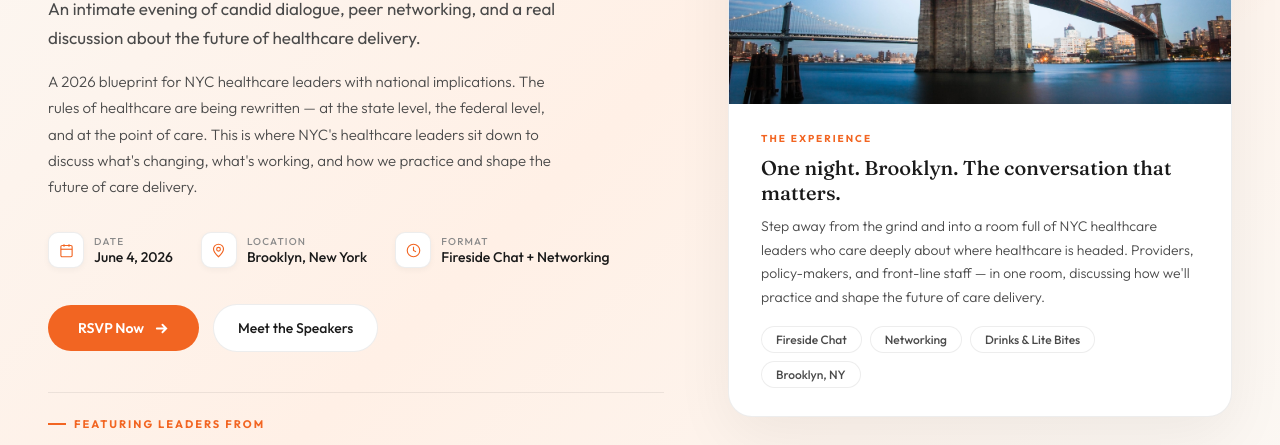
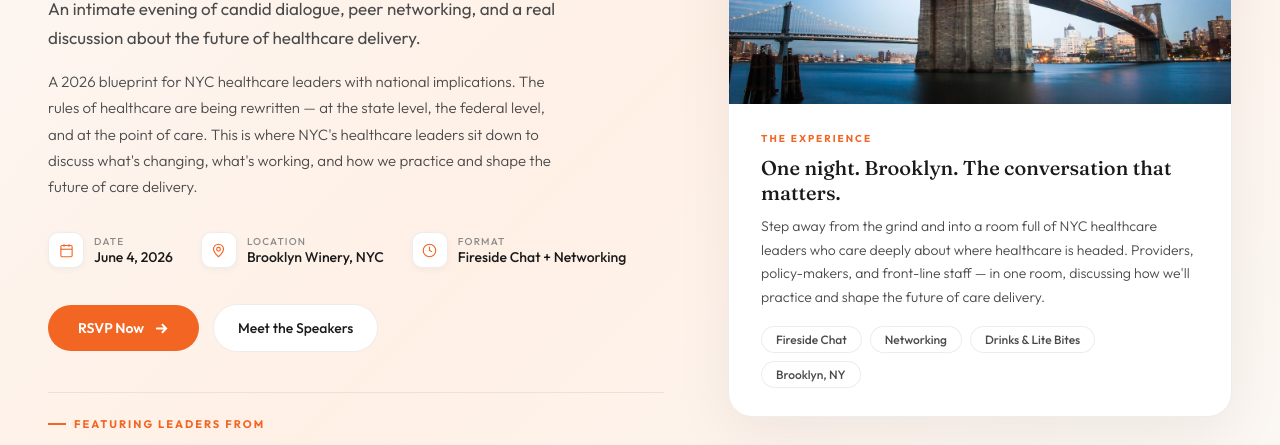
Before and after one commit to davidmait-afk/stellar-brooklyn-event-2026-Switch-projects, a plain HTML site: page index.html in a window 1280 px wide. Shown: the part 348-793 px from the top of the page. Drawn offline with Linux system fonts and the light colour scheme.

Commit message:
Update index.html

```diff
--- a/index.html
+++ b/index.html
@@ -163,7 +163,7 @@
       <p class="hero-sub">A 2026 blueprint for NYC healthcare leaders with national implications. The rules of healthcare are being rewritten — at the state level, the federal level, and at the point of care. This is where NYC's healthcare leaders sit down to discuss what's changing, what's working, and how we practice and shape the future of care delivery.</p>
       <div class="hero-meta">
         <div class="meta-item"><div class="meta-icon"><svg viewBox="0 0 24 24"><rect x="3" y="4" width="18" height="18" rx="2"/><line x1="16" y1="2" x2="16" y2="6"/><line x1="8" y1="2" x2="8" y2="6"/><line x1="3" y1="10" x2="21" y2="10"/></svg></div><div><div class="meta-label">Date</div><div class="meta-value">June 4, 2026</div></div></div>
-        <div class="meta-item"><div class="meta-icon"><svg viewBox="0 0 24 24"><circle cx="12" cy="10" r="3"/><path d="M12 2C7.6 2 4 5.4 4 9.5 4 14.3 12 22 12 22s8-7.7 8-12.5C20 5.4 16.4 2 12 2z"/></svg></div><div><div class="meta-label">Location</div><div class="meta-value">Brooklyn, New York</div></div></div>
+        <div class="meta-item"><div class="meta-icon"><svg viewBox="0 0 24 24"><circle cx="12" cy="10" r="3"/><path d="M12 2C7.6 2 4 5.4 4 9.5 4 14.3 12 22 12 22s8-7.7 8-12.5C20 5.4 16.4 2 12 2z"/></svg></div><div><div class="meta-label">Location</div><div class="meta-value">Brooklyn Winery, NYC</div></div></div>
         <div class="meta-item"><div class="meta-icon"><svg viewBox="0 0 24 24"><circle cx="12" cy="12" r="10"/><polyline points="12 6 12 12 16 14"/></svg></div><div><div class="meta-label">Format</div><div class="meta-value">Fireside Chat + Networking</div></div></div>
       </div>
       <div class="hero-cta-row">
@@ -261,7 +261,7 @@
     <p>Space is limited to 60 guests. This is a curated, invite-only evening — RSVP now to secure your place before it fills.</p>
     <a href="https://mail.google.com/mail/?view=cm&to=tess.hurst@stellarhealth.com&su=Stellar+Health%3A+NYC+Healthcare+Pivot+Event" target="_blank" class="btn-white">Request Your Invitation <svg viewBox="0 0 16 16" fill="none" stroke="currentColor" stroke-width="2" stroke-linecap="round"><path d="M3 8h10M9 4l4 4-4 4"/></svg></a>
     <div class="cta-info">
-      <div class="cta-info-item"><svg viewBox="0 0 24 24"><circle cx="12" cy="10" r="3"/><path d="M12 2C7.6 2 4 5.4 4 9.5 4 14.3 12 22 12 22s8-7.7 8-12.5C20 5.4 16.4 2 12 2z"/></svg> Brooklyn, NY</div>
+      <div class="cta-info-item"><svg viewBox="0 0 24 24"><circle cx="12" cy="10" r="3"/><path d="M12 2C7.6 2 4 5.4 4 9.5 4 14.3 12 22 12 22s8-7.7 8-12.5C20 5.4 16.4 2 12 2z"/></svg> Brooklyn Winery, NYC</div>
       <div class="cta-info-item"><svg viewBox="0 0 24 24"><path d="M17 21v-2a4 4 0 0 0-4-4H5a4 4 0 0 0-4 4v2"/><circle cx="9" cy="7" r="4"/></svg> 60 Guests Max</div>
       <div class="cta-info-item"><svg viewBox="0 0 24 24"><rect x="3" y="4" width="18" height="18" rx="2"/><line x1="3" y1="10" x2="21" y2="10"/></svg> June 4, 2026</div>
     </div>
```
